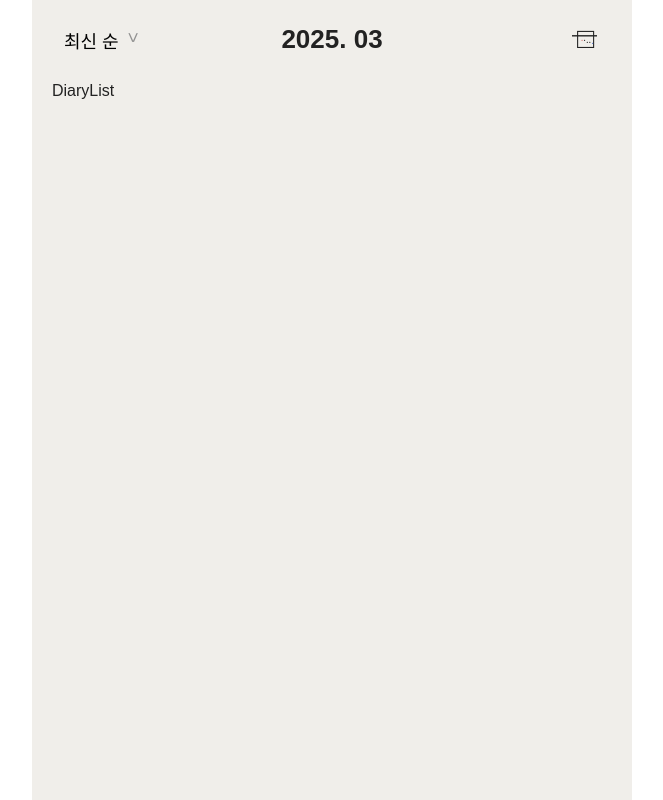
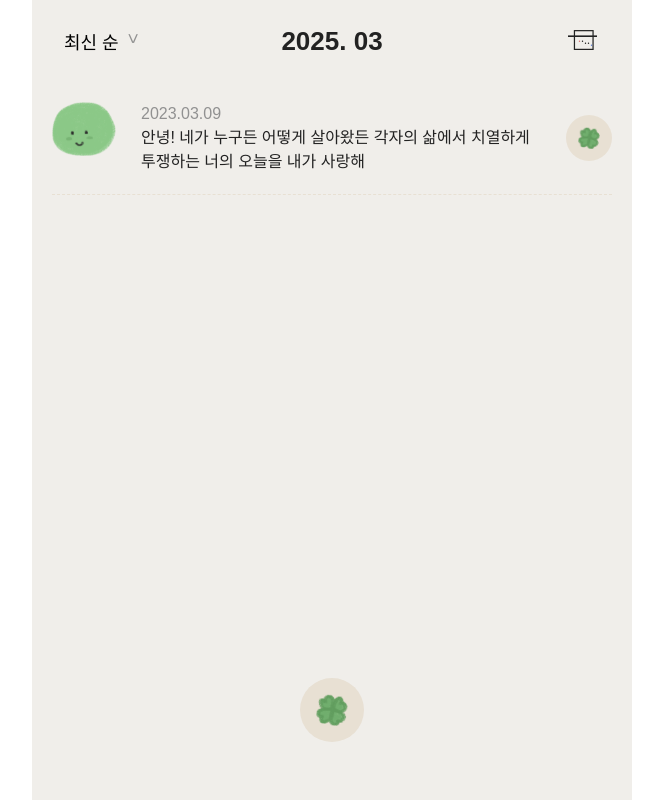
Before and after one commit to lbyul/serendipity, a React (Vite) app: page / in a window 1280 px wide. Shown: the whole page, without its empty margins (308-971 px from the left). Built offline with nearby package versions, Linux system fonts and the light colour scheme; a web font is replaced by a local one.

Commit message:
feat: Home 페이지 UI 구현
- DiaryList 및 DiaryItem 컴포넌트 UI 구현

```diff
--- a/src/components/Button/Button.css
+++ b/src/components/Button/Button.css
@@ -36,15 +36,15 @@
 }
 
 .button-img {
-  width: 28px;
-  height: 28px;
+  width: 32px;
+  height: 32px;
 }
 
 .button-circle-small {
-  padding: 10px;
+  padding: 12px;
 }
 
 .button-circle-small .button-img {
-  width: 20px;
-  height: 20px;
+  width: 22px;
+  height: 22px;
 }
--- /dev/null
+++ b/src/components/DiaryItem/DiaryItem.css
@@ -0,0 +1,36 @@
+.diaryitem {
+  display: flex;
+  gap: 25px;
+  padding: 20px 0;
+  border-bottom: 1px dashed var(--primary);
+}
+
+.diaryitem .diaryitem-img {
+  display: flex;
+  cursor: pointer;
+  width: 64px;
+  height: 100%;
+}
+
+.diaryitem .diaryitem-img img {
+  width: 100%;
+  object-fit: contain;
+  align-self: start;
+}
+
+.diaryitem .diaryitem-info {
+  flex: 1;
+  cursor: pointer;
+}
+
+.diaryitem .diaryitem-info .diaryitem-created-date {
+  color: var(--gray-light);
+}
+
+.diaryitem .diaryitem-info .diaryitem-content {
+  word-break: keep-all;
+}
+
+.diaryitem .diaryitem-button {
+  align-self: center;
+}
--- /dev/null
+++ b/src/components/DiaryItem/DiaryItem.jsx
@@ -0,0 +1,28 @@
+import "./DiaryItem.css";
+import { getEmotionImage } from "../../util/get-emotion-image";
+import Button from "../Button/Button";
+import Clover from "../../assets/clover.png";
+
+const DiaryItem = () => {
+  return (
+    <article className="diaryitem">
+      <div className="diaryitem-img">
+        <img src={getEmotionImage(1)} alt="" />
+      </div>
+
+      <div className="diaryitem-info">
+        <span className="diaryitem-created-date">2023.03.09</span>
+        <p className="diaryitem-content">
+          안녕! 네가 누구든 어떻게 살아왔든 각자의 삶에서 치열하게 투쟁하는 너의
+          오늘을 내가 사랑해
+        </p>
+      </div>
+
+      <div className="diaryitem-button">
+        <Button type={"circle-small"} imageUrl={Clover} />
+      </div>
+    </article>
+  );
+};
+
+export default DiaryItem;
--- a/src/components/DiaryList/DiaryList.css
+++ b/src/components/DiaryList/DiaryList.css
@@ -0,0 +1,28 @@
+.diarylist {
+  display: flex;
+  flex-direction: column;
+  align-items: center;
+  height: calc(100vh - 100px);
+}
+
+.diarylist .diarylist-wrapper {
+  width: 100%;
+  flex: 1;
+  max-height: calc(100vh - 180px);
+  margin-bottom: 20px;
+
+  overflow-y: auto;
+  scrollbar-width: none;
+  -ms-overflow-style: none;
+
+  mask-image: linear-gradient(to bottom, black 90%, transparent 100%);
+  -webkit-mask-image: linear-gradient(to bottom, black 90%, transparent 100%);
+}
+
+.diarylist .diarylist-wrapper::-webkit-scrollbar {
+  display: none;
+}
+
+.diarylist .diarylist-button {
+  margin-bottom: 40px;
+}
--- a/src/components/DiaryList/DiaryList.jsx
+++ b/src/components/DiaryList/DiaryList.jsx
@@ -1,7 +1,20 @@
 import "./DiaryList.css";
+import DiaryItem from "../DiaryItem/DiaryItem";
+import Button from "../Button/Button";
+import Clover from "../../assets/clover.png";
 
 const DiaryList = () => {
-  return <>DiaryList</>;
+  return (
+    <div className="diarylist">
+      <div className="diarylist-wrapper">
+        <DiaryItem />
+      </div>
+
+      <div className="diarylist-button">
+        <Button type={"circle"} imageUrl={Clover} />
+      </div>
+    </div>
+  );
 };
 
 export default DiaryList;
--- a/src/components/Dropdown/Dropdown.css
+++ b/src/components/Dropdown/Dropdown.css
@@ -1,5 +1,6 @@
 .dropdown {
   position: relative;
+  z-index: 1;
 }
 
 .dropdown-options {
--- a/src/pages/Home.jsx
+++ b/src/pages/Home.jsx
@@ -18,7 +18,7 @@ const Home = () => {
   };
 
   return (
-    <section>
+    <section className="home">
       <Header
         title={"2025. 03"}
         leftChild={
```
